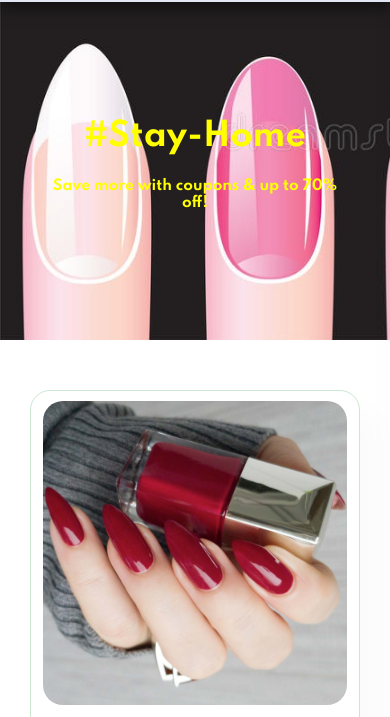
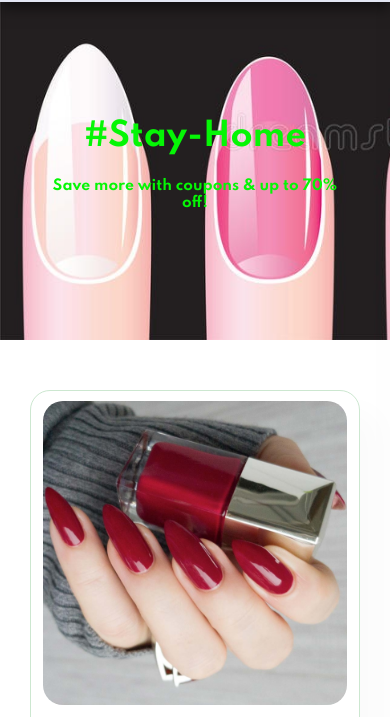
Before and after one commit to GreenEdwinO/E-Nails, a plain HTML site: page shop.html in a window 390 px wide. Shown: the part 89-806 px from the top of the page. Drawn offline with Linux system fonts and the light colour scheme.

Commit message:
Mobile responsive

```diff
--- a/style.css
+++ b/style.css
@@ -563,7 +563,7 @@ footer .copyright {
 
 #page-header h2,
 #page-header p {
-  color: yellow;
+  color: rgb(5, 246, 5);
   font-weight: 700;
   text-align: center;
 }
```
